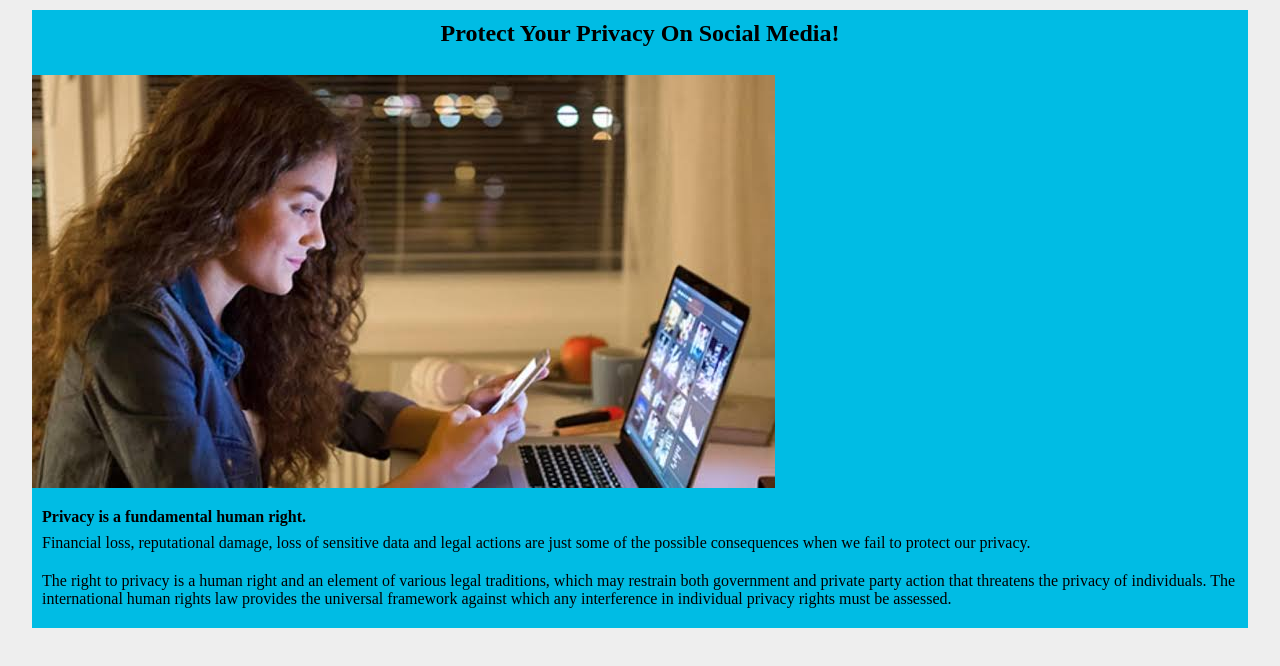
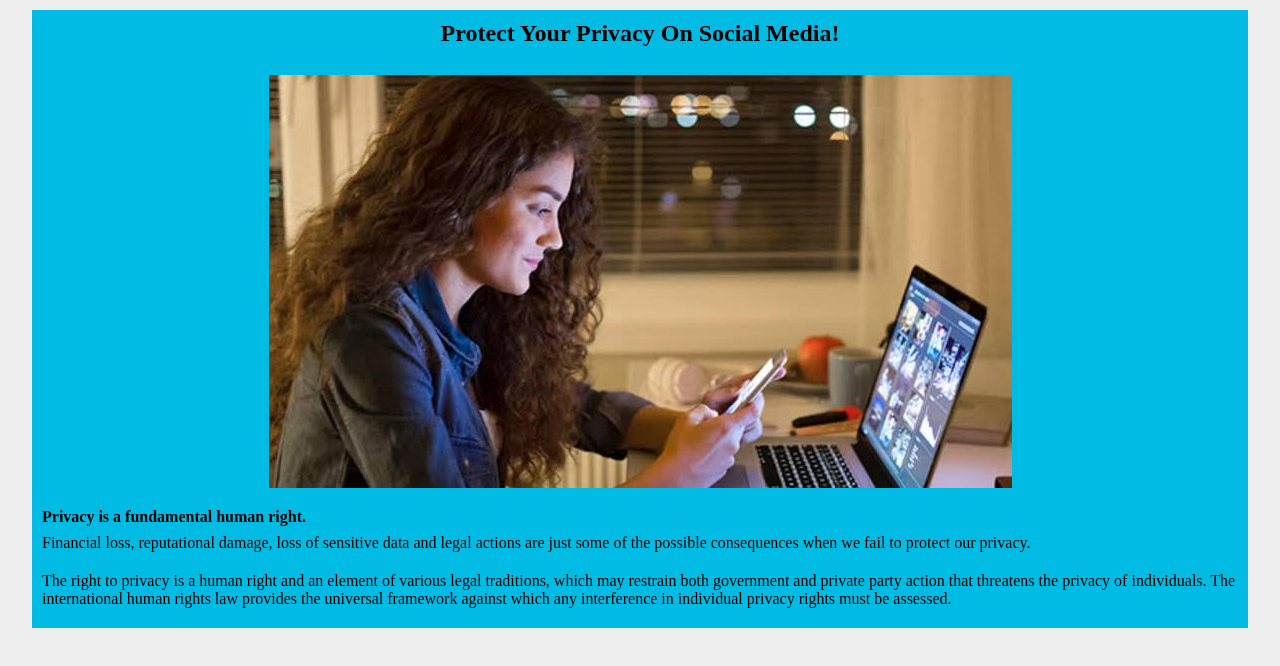
Before and after one commit to winsalva/infographics, a plain HTML site: page index.html in a window 1280 px wide. Drawn offline with Linux system fonts and the light colour scheme.

Commit message:
aligning image in center.

```diff
--- a/index.html
+++ b/index.html
@@ -34,9 +34,11 @@
       .content {
 	  padding: 0 10px 20px 10px;
       }
+      .image-container {
+	  text-align: center;
+      }
       img {
 	  margin: 8px auto;
-	  text-align: center;
       }
       .bold {
 	  font-weight: 450;
@@ -47,7 +49,9 @@
     <div class="container">
       <div class="sub-container">
 	<h2 class="center">Protect Your Privacy On Social Media!</h2>
-	<img src="images/privacy1.jpeg" alt="Privacy Illustration Image"/>
+	<div class="image-container">
+	  <img src="images/privacy1.jpeg" alt="Privacy Illustration Image"/>
+	</div>
 	<p class="content-heading">Privacy is a fundamental human right.</p>
 	<p class="content"><b class="bold">Financial loss, reputational damage, loss of sensitive data and legal actions</b> are just some of the possible consequences when we fail to protect our privacy.</p>
 	<p class="content">The right to privacy is a human right and an element of various legal traditions, which may restrain both government and private party action that threatens the privacy of individuals. The international human rights law provides the universal framework against which any interference in individual privacy rights must be assessed. </p>
```
